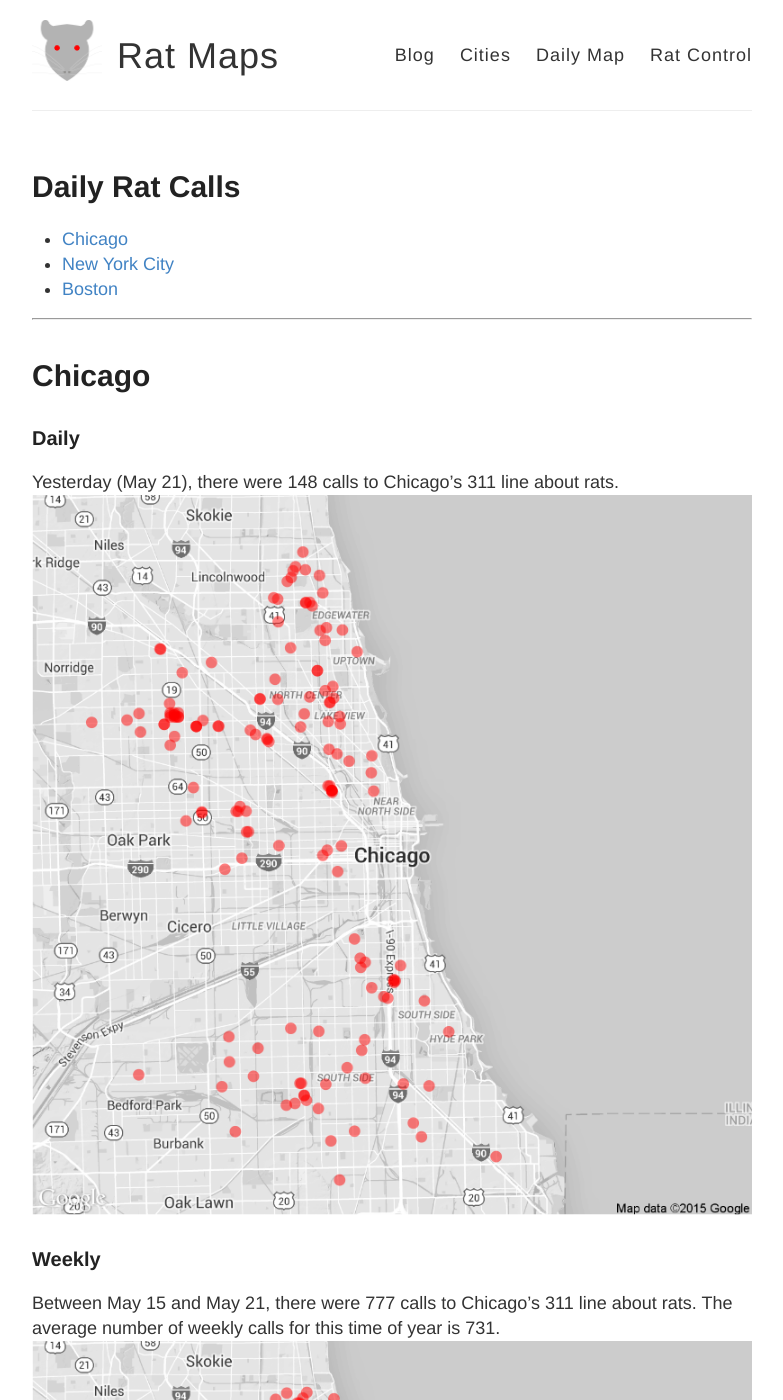
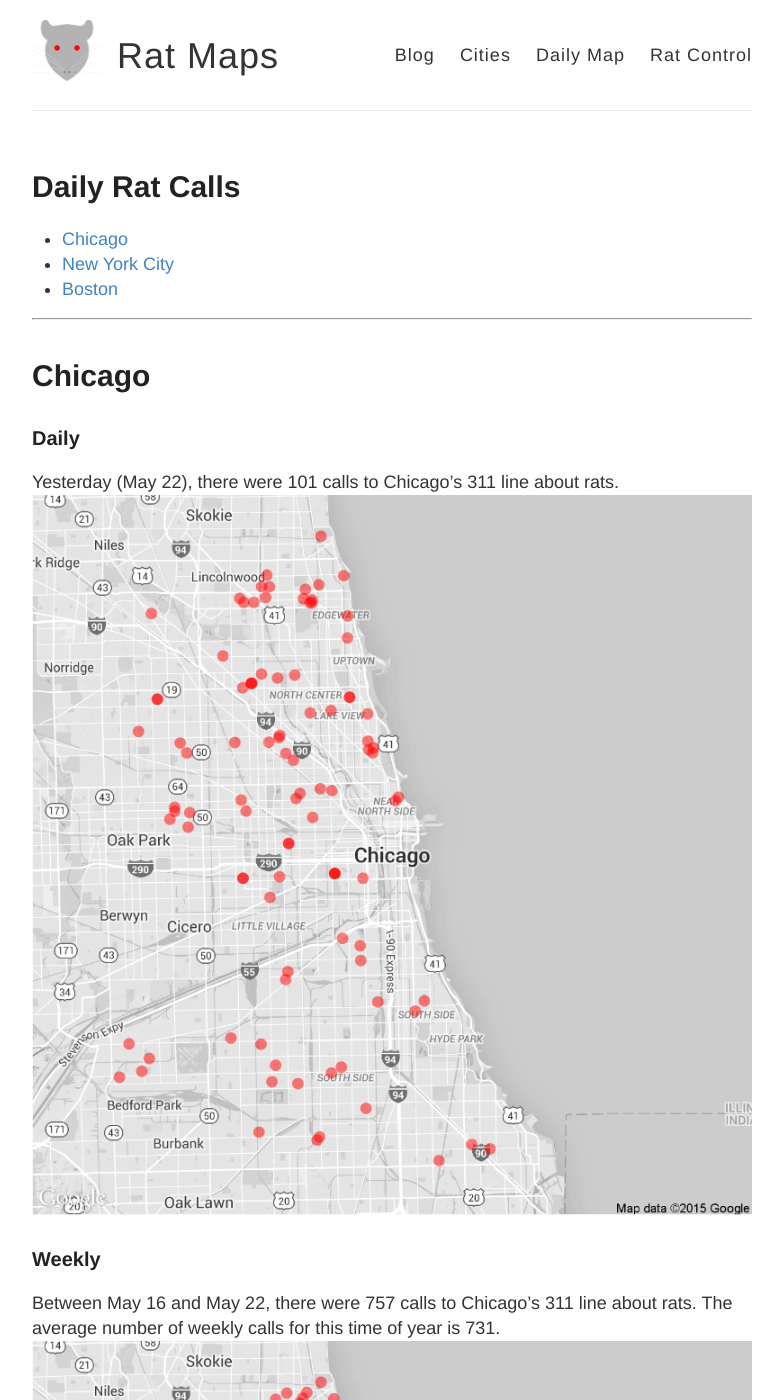
Before and after one commit to DanielHadley/ratmaps, a Jekyll site: the page built from daily.md, in a window 1280 px wide and 1400 px high. Shown: the whole window, without its empty margins (248-1031 px from the left). Built offline with Jekyll 4.4.1, drawn with Linux system fonts in a browser that asks for light colours; comment, search, counter and statistics services are not loaded; some of the changed text lies outside the part shown.

Commit message:
Daily Maps

```diff
--- a/daily.md
+++ b/daily.md
@@ -15,22 +15,22 @@
 
 ### Daily
 
-Yesterday (May 21), there were 148 calls to Chicago's 311 line about rats.
+Yesterday (May 22), there were 101 calls to Chicago's 311 line about rats.
 ![Chicago rat calls to 311 weekly map]({{ site.cityimages }}/daily/Chicago_Rat_Map_Daily.png)
 
 ### Weekly
-Between May 15 and May 21, there were 777 calls to Chicago's 311 line about rats. The average number of weekly calls for this time of year is 731.
+Between May 16 and May 22, there were 757 calls to Chicago's 311 line about rats. The average number of weekly calls for this time of year is 731.
 ![Chicago rat calls to 311 weekly map]({{ site.cityimages }}/daily/Chicago_Rat_Map_Weekly.png)
 ***
 # New York City <a id="nyc"><a>
 
 ### Daily
 
-Yesterday (May 21), there were 0 calls to New York City's 311 line about rats.
+Yesterday (May 22), there were 0 calls to New York City's 311 line about rats.
 ![NYC rat calls to 311 weekly map]({{ site.cityimages }}/daily/NYC_Rat_Map_Daily.png)
 
 ### Weekly
-Between May 15 and May 21, there were 0 calls to New York City's 311 line about rats. The average number of weekly calls for this time of year is 265.
+Between May 16 and May 22, there were 0 calls to New York City's 311 line about rats. The average number of weekly calls for this time of year is 265.
 ![NYC rat calls to 311 weekly map]({{ site.cityimages }}/daily/NYC_Rat_Map_Weekly.png)
 
 Each red dot represents one call about a rat seen in that location. The dots are transparent, so multiple calls from one location will be seen as a solid dot. The usual caveats apply: more calls do not necessarily mean that there are more rats in that location than other parts of the city. A cluster of dots could indicate that one resident is unusually vocal about rodents in his or her neighborhood. Also, more densely populated neighborhoods tend to make more calls to 311.
```
Also changed, not shown: images/pages/daily/Chicago_Rat_Map_Daily.png, images/pages/daily/Chicago_Rat_Map_Weekly.png, images/pages/daily/NYC_Rat_Map_Daily.png, images/pages/daily/NYC_Rat_Map_Weekly.png.
